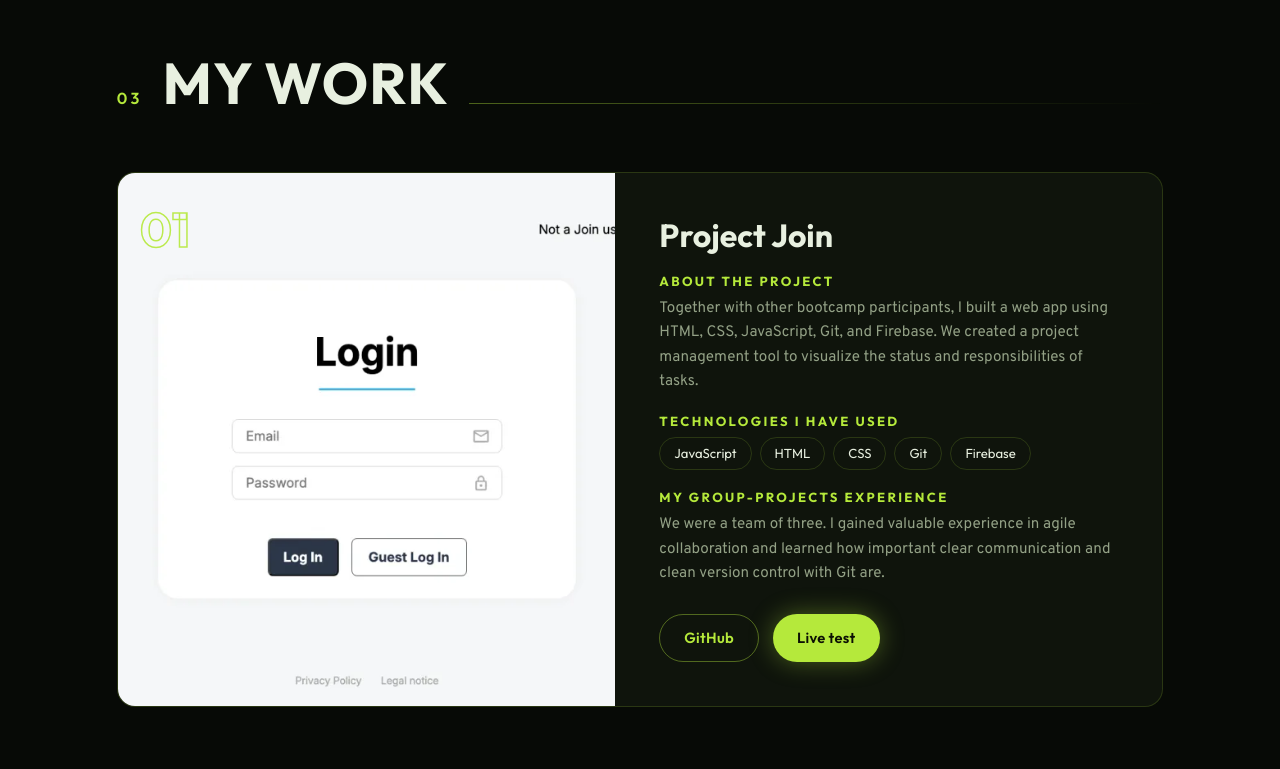
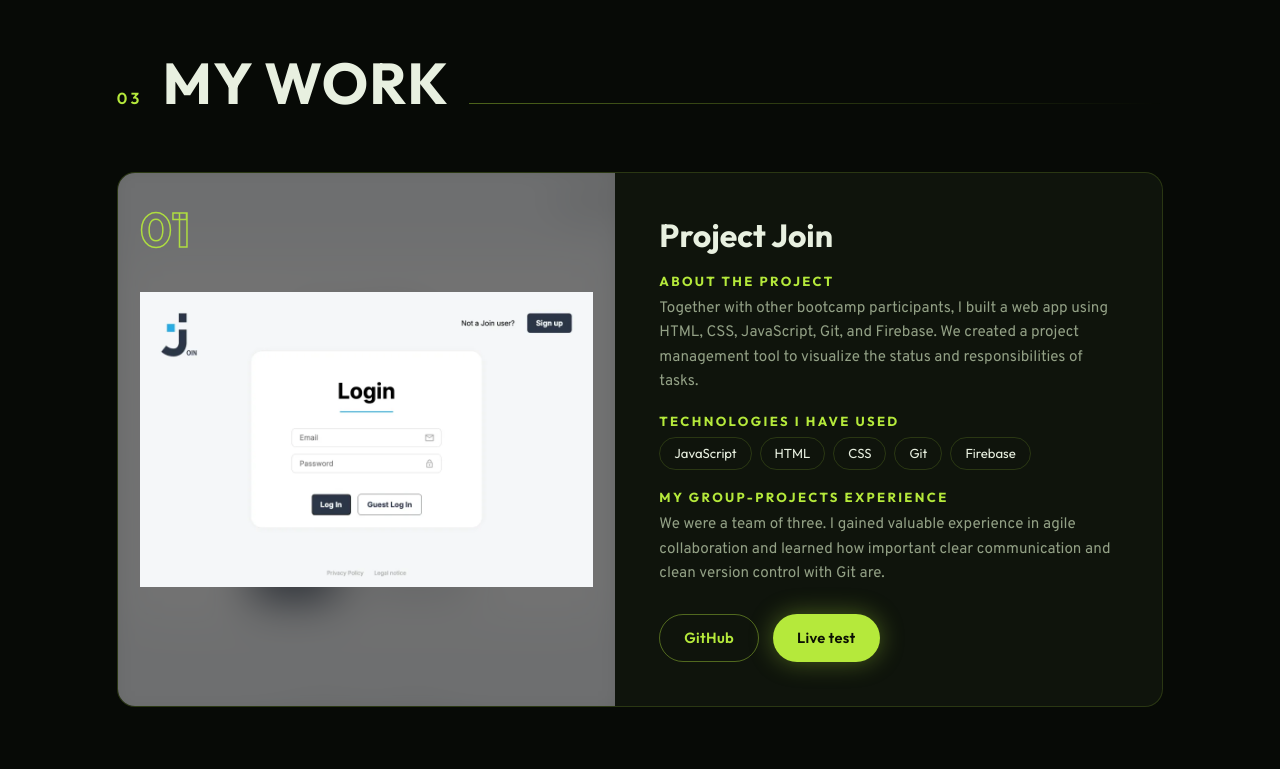
Before and after one commit to AdamBaranyi/Portfolio, a React (Vite) app: page / in a window 1280 px wide. Shown: the part 2700-3469 px from the top of the page. Built offline with nearby package versions, Linux system fonts and the light colour scheme.

Commit message:
Show full project screenshots with a blurred fill instead of cropping

```diff
--- a/src/sections/Projects.css
+++ b/src/sections/Projects.css
@@ -30,16 +30,27 @@
   overflow: hidden;
 }
 
-.project-media img {
+.project-media .media-bg {
   position: absolute;
   inset: 0;
   width: 100%;
   height: 100%;
   object-fit: cover;
+  filter: blur(20px) brightness(0.45) saturate(1.2);
+  transform: scale(1.15);
+}
+
+.project-media .media-fg {
+  position: absolute;
+  inset: 0;
+  width: 100%;
+  height: 100%;
+  object-fit: contain;
+  padding: 22px;
   transition: transform 0.5s ease;
 }
 
-.tilt-card:hover .project-media img {
+.tilt-card:hover .project-media .media-fg {
   transform: scale(1.05);
 }
 
--- a/src/sections/Projects.tsx
+++ b/src/sections/Projects.tsx
@@ -15,7 +15,14 @@ export default function Projects() {
           <TiltCard key={project.number} className="reveal">
             <article className="project-card glass">
               <div className="project-media">
-                <img src={project.image} alt={`${project.title} preview`} loading="lazy" />
+                {/* blurred copy fills the box so the sharp image fits without bars */}
+                <img src={project.image} alt="" aria-hidden="true" className="media-bg" loading="lazy" />
+                <img
+                  src={project.image}
+                  alt={`${project.title} preview`}
+                  className="media-fg"
+                  loading="lazy"
+                />
                 <span className="project-number" aria-hidden="true">
                   0{project.number}
                 </span>
```
